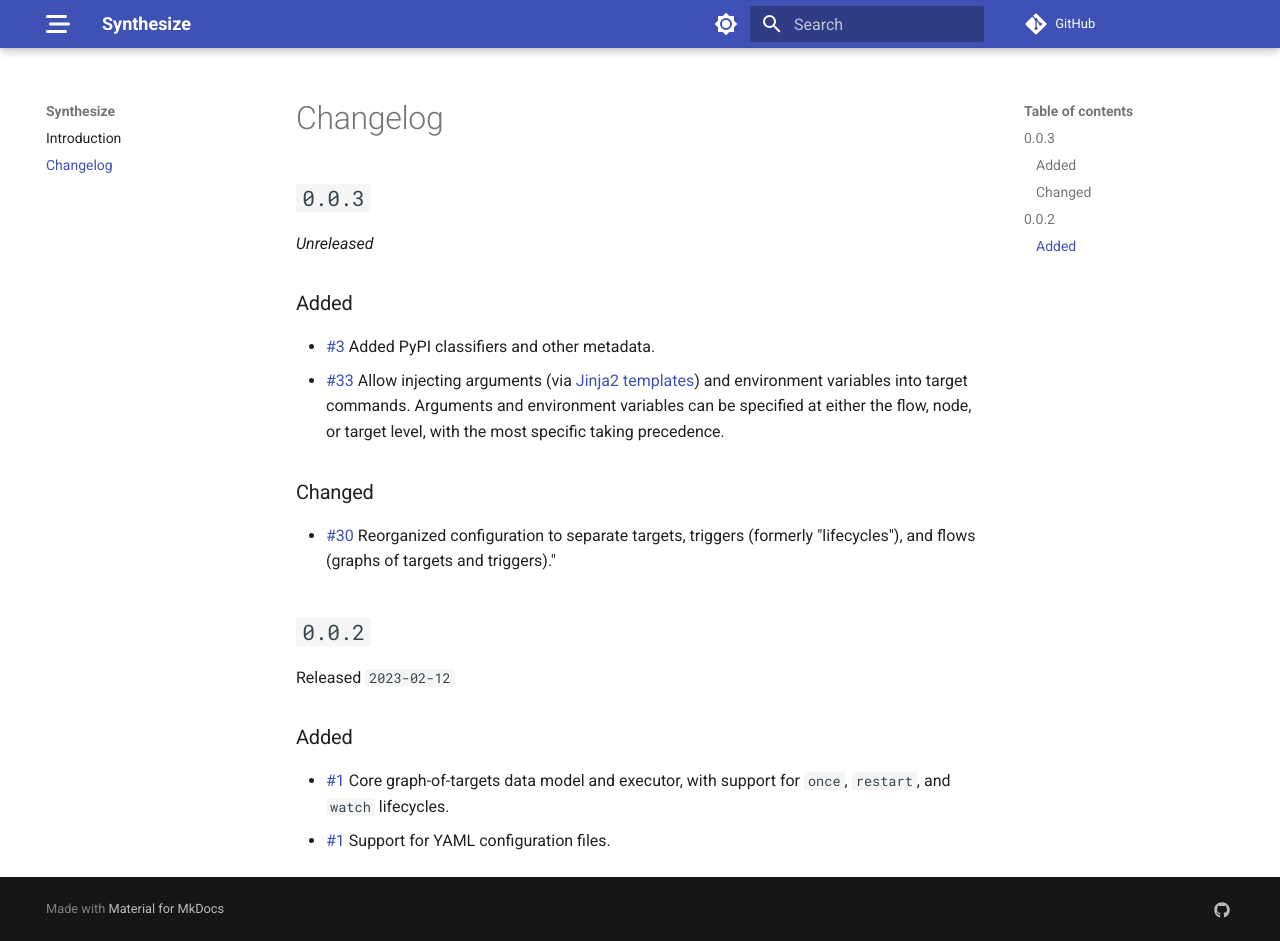
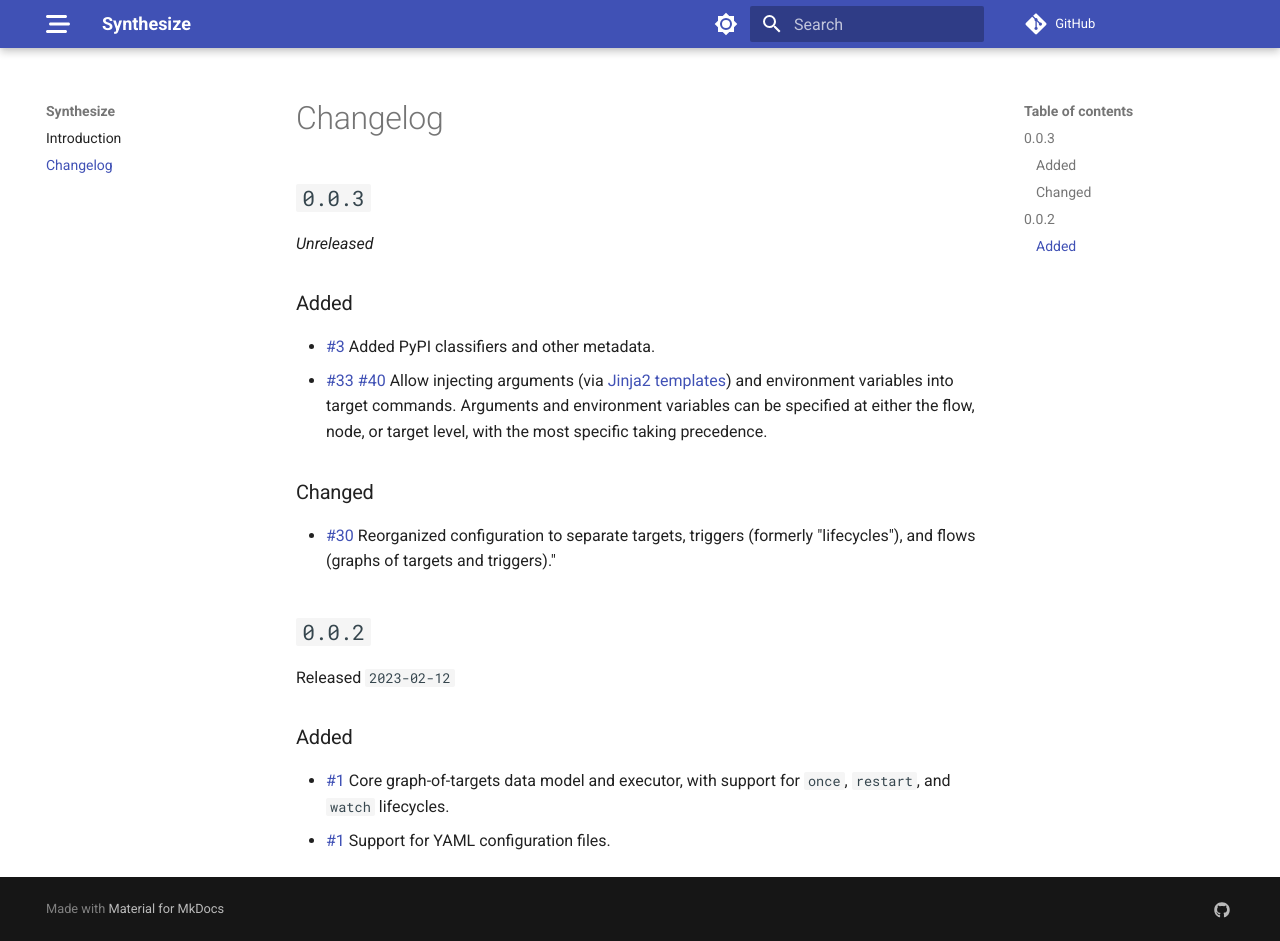
Before and after one commit to JoshKarpel/synthesize, an MkDocs documentation site: the page built from docs/changelog.md, in a window 1280 px wide and 941 px high. Built offline with MkDocs 1.6.1 and Material for MkDocs 9.7.7, drawn with Linux system fonts in a browser that asks for light colours; comment, search, counter and statistics services are not loaded.

Commit message:
changelog

```diff
--- a/docs/changelog.md
+++ b/docs/changelog.md
@@ -8,6 +8,7 @@
 
 - [#3](https://github.com/JoshKarpel/synthesize/pull/3) Added PyPI classifiers and other metadata.
 - [#33](https://github.com/JoshKarpel/synthesize/pull/33)
+  [#40](https://github.com/JoshKarpel/synthesize/pull/40)
   Allow injecting arguments
   (via [Jinja2 templates](https://jinja.palletsprojects.com/))
   and environment variables into target commands.
```
